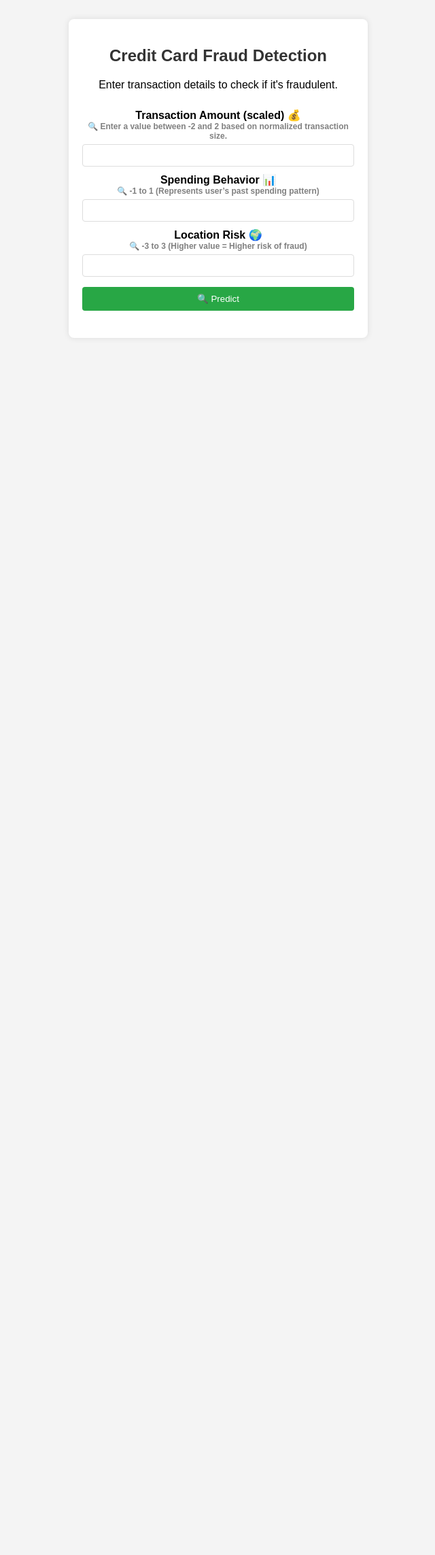
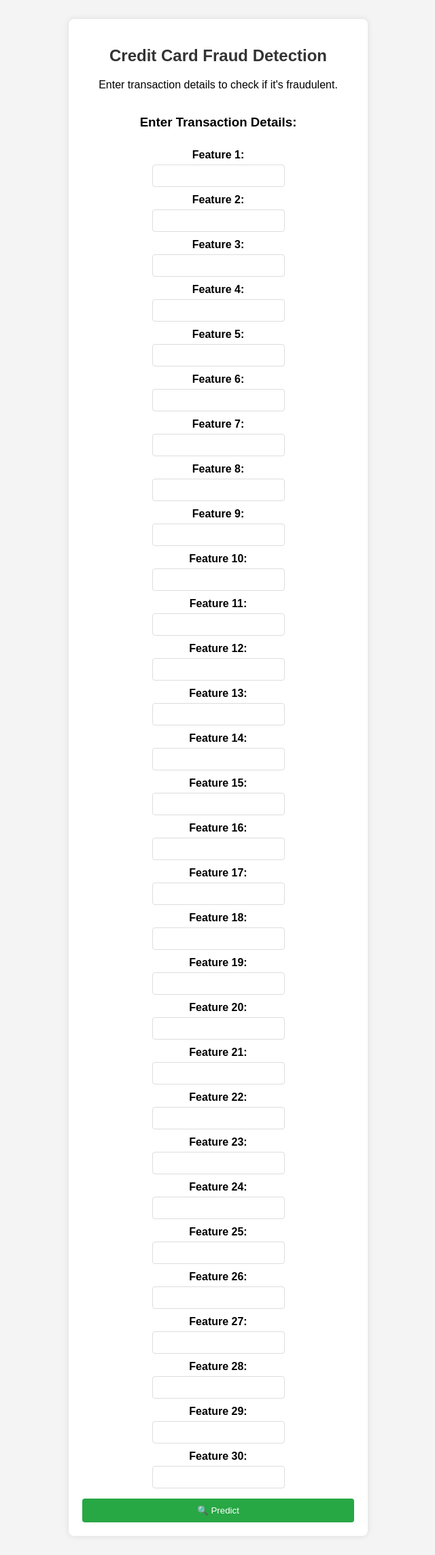
Before and after one commit to nishtha01103/Credit-Card-Fraud-Detection, a Flask app: template templates/index.html in a window 1280 px wide. Shown: the whole page at 68% size, without its empty margins (319-959 px from the left). Before the commit the page ends 457 px from the top, so only its background shows below. Run offline with Flask 3, Linux system fonts and the light colour scheme; the template is opened without the code that fills it, so the values that code supplies are empty.

```diff
--- a/templates/index.html
+++ b/templates/index.html
@@ -12,58 +12,47 @@
         <p>Enter transaction details to check if it's fraudulent.</p>
 
        <form id="fraudForm">
-            <label for="feature1">
-                Transaction Amount (scaled) 💰
-                <span class="tooltip">🔍 Enter a value between -2 and 2 based on normalized transaction size.</span>
-            </label>
-            <input type="number" id="feature1" step="any" required>
+    <h3>Enter Transaction Details:</h3>
+    <div id="featuresContainer"></div> <!-- Dynamic inputs added here -->
+    <button type="submit">🔍 Predict</button>
+       </form></div>
 
-            <label for="feature2">
-                Spending Behavior 📊
-                <span class="tooltip">🔍 -1 to 1 (Represents user’s past spending pattern)</span>
-            </label>
-            <input type="number" id="feature2" step="any" required>
-
-            <label for="feature3">
-                Location Risk 🌍
-                <span class="tooltip">🔍 -3 to 3 (Higher value = Higher risk of fraud)</span>
-            </label>
-            <input type="number" id="feature3" step="any" required>
-
-            <button type="submit">🔍 Predict</button>
-        </form>
-
-        <h3 id="result"></h3>
-    </div>
 <script>
 document.addEventListener("DOMContentLoaded", function () {
+    const container = document.getElementById("featuresContainer");
+
+    // Generate 30 input fields dynamically
+    for (let i = 0; i < 30; i++) {
+        let label = document.createElement("label");
+        label.innerText = `Feature ${i + 1}:`;
+
+        let input = document.createElement("input");
+        input.type = "number";
+        input.id = `feature${i}`;
+        input.step = "any";
+        input.required = true;
+
+        container.appendChild(label);
+        container.appendChild(input);
+        container.appendChild(document.createElement("br"));
+    }
+
     document.getElementById("fraudForm").addEventListener("submit", function (event) {
-        event.preventDefault(); // Prevent page reload
+        event.preventDefault();
 
-        let formData = {
-            features: [
-                parseFloat(document.getElementById("feature1").value),
-                parseFloat(document.getElementById("feature2").value),
-                parseFloat(document.getElementById("feature3").value)
-            ]
-        };
-
-        console.log("Sending Data:", formData);  // ✅ Log what is being sent
+        let features = [];
+        for (let i = 0; i < 30; i++) {
+            features.push(parseFloat(document.getElementById(`feature${i}`).value));
+        }
 
         fetch("https://credit-card-fraud-detection-uzze.onrender.com/predict", {
             method: "POST",
             headers: { "Content-Type": "application/json" },
-            body: JSON.stringify(formData)
+            body: JSON.stringify({ features: features })
         })
-        .then(response => {
-            console.log("Raw Response:", response);  // ✅ Log raw response
-            return response.json();
-        })
+        .then(response => response.json())
         .then(data => {
-            console.log("API Response:", data);  // ✅ Log API response
-
             let predictionText = "Unknown";
-            if (data && "fraud_prediction" in data) {
             if (data.fraud_prediction === 1) {
                 predictionText = "🚨 Fraudulent Transaction Detected! 🚨";
                 document.getElementById("result").style.color = "red";
@@ -71,10 +60,6 @@
                 predictionText = "✅ Transaction is Valid ✅";
                 document.getElementById("result").style.color = "green";
             }
-            } else {
-                console.error("API Response does not contain 'fraud_prediction'", data);
-            }
-
             document.getElementById("result").innerText = predictionText;
         })
         .catch(error => {
```
Lines whose indentation alone changed are shown as unchanged.
